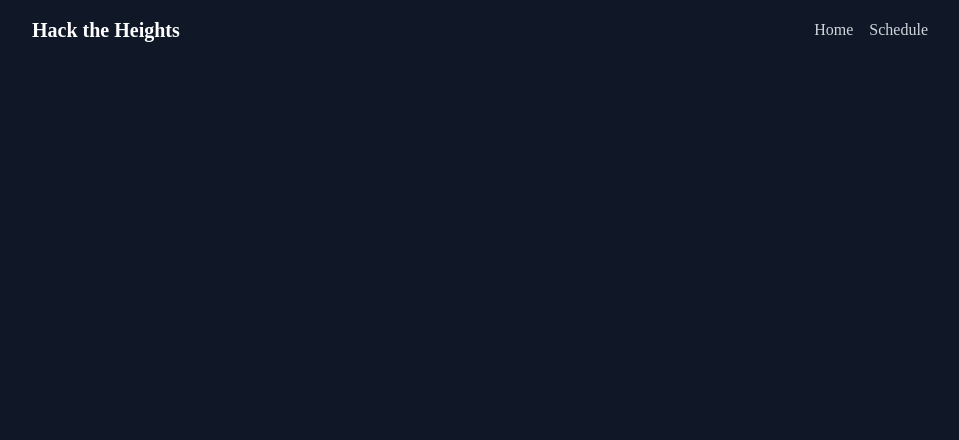
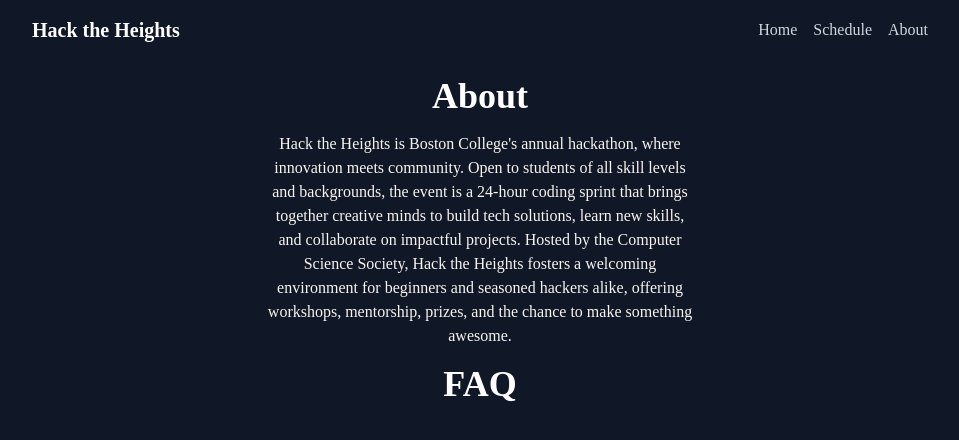
Before and after one commit to bccss/hth2025, a React (Vite) app: page /about in a window 1280 px wide. Shown: the top 440 px of the page, without its empty margins (160-1119 px from the left). Built offline with nearby package versions, Linux system fonts and the light colour scheme; a web font is replaced by a local one.

Commit message:
basic about

```diff
--- a/src/App.tsx
+++ b/src/App.tsx
@@ -1,5 +1,6 @@
 import Landing from "./components/Landing.tsx";
 import Schedule from "./components/Schedule.tsx";
+import About from "./components/About.tsx";
 import Nav from "./components/Nav.tsx";
 import { BrowserRouter as Router, Routes, Route } from 'react-router-dom';
 import './index.css'
@@ -12,6 +13,7 @@
         <Routes>
           <Route path="/" element={<Landing />} />
           <Route path="/schedule" element={<Schedule />} />
+          <Route path="/about" element={<About />} />
         </Routes>
       </div>
     </Router>
--- a/src/components/About.tsx
+++ b/src/components/About.tsx
@@ -4,11 +4,19 @@
    return (
       <>
          <div className="flex flex-col items-center">
-            <h1>About</h1>
-            <p>mm food</p>
+            <h1 className='text-4xl font-bold text-white text-center my-4'>About</h1>
+            {/** chatgpt cooked */}
+            <p className="text-center w-1/3">
+               Hack the Heights is Boston College's annual hackathon, where innovation meets community. Open to students of all skill levels and backgrounds, the event is a 24-hour coding sprint that brings together creative minds to build tech solutions, learn new skills, and collaborate on impactful projects. Hosted by the Computer Science Society, Hack the Heights fosters a welcoming environment for beginners and seasoned hackers alike, offering workshops, mentorship, prizes, and the chance to make something awesome.
+            </p>
+         </div>
+
+         <div className="flex flex-col items-center">
+            <h1 className='text-4xl font-bold text-white text-center my-4'>FAQ</h1>
+            {/** todo: implement. will be done this week */}
          </div>
       </>
    )
 }
 
-export default About
+export default About;
--- a/src/components/Nav.tsx
+++ b/src/components/Nav.tsx
@@ -8,6 +8,7 @@
         <div className="space-x-4">
           <Link to="/" className="text-gray-300 hover:text-white transition-colors">Home</Link>
           <Link to="/schedule" className="text-gray-300 hover:text-white transition-colors">Schedule</Link>
+          <Link to="/about" className="text-gray-300 hover:text-white transition-colors">About</Link>
         </div>
       </div>
     </nav>
```
Also changed, not shown: src/components/Landing.tsx (line endings or trailing spaces).
